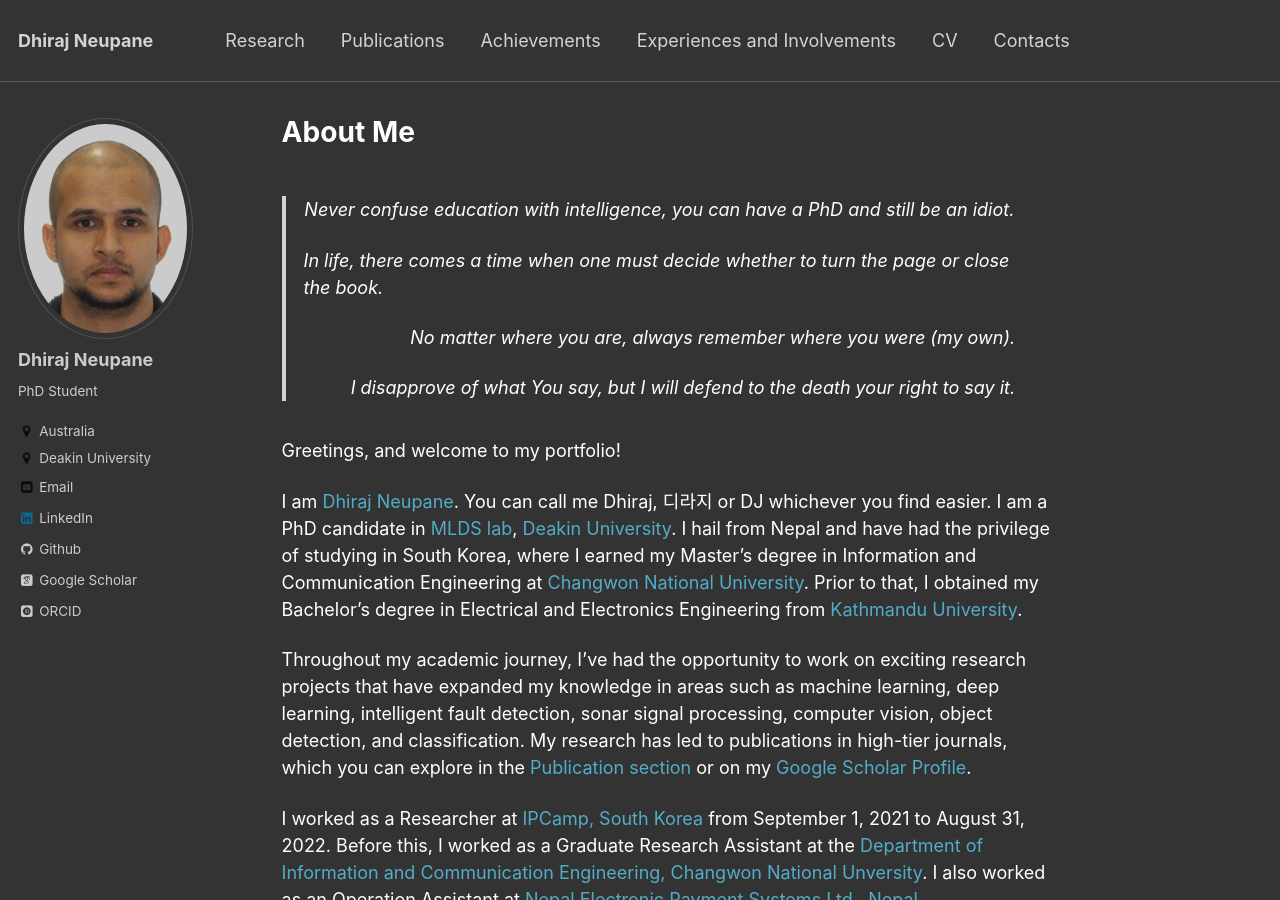
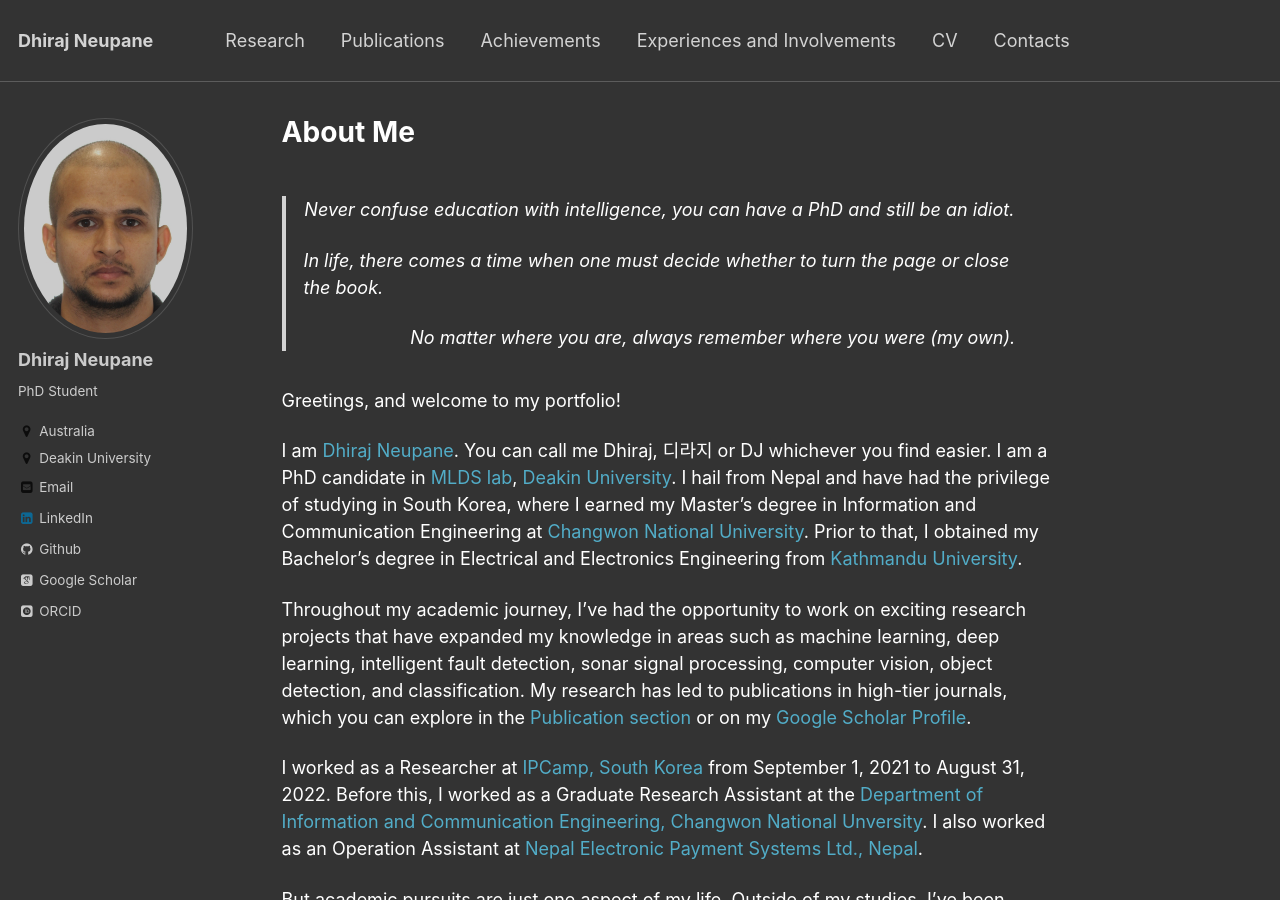
Before and after one commit to dhirajneupane/academicPortfolio, a Jekyll site: the page built from _pages/about.md, in a window 1280 px wide and 900 px high. Built offline with Jekyll 4.4.1, drawn with Linux system fonts in a browser that asks for light colours; some web fonts are replaced.

Commit message:
Update about.md

```diff
--- a/_pages/about.md
+++ b/_pages/about.md
@@ -11,7 +11,7 @@ redirect_from:
 > <p style='text-align: center;'>  Never confuse education with intelligence, you can have a PhD and still be an idiot.</p>
 > <p style='text-align: left;'> In life, there comes a time when one must decide whether to turn the page or close the book. </p>
 > <p style='text-align: right;'> No matter where you are, always remember where you were (my own). </p>
-> <p style='text-align: right;'> I disapprove of what You say, but I will defend to the death your right to say it.</p>
+<!-- > <p style='text-align: right;'> I disapprove of what You say, but I will defend to the death your right to say it.</p> -->
 
 Greetings, and welcome to my portfolio!
 
```
